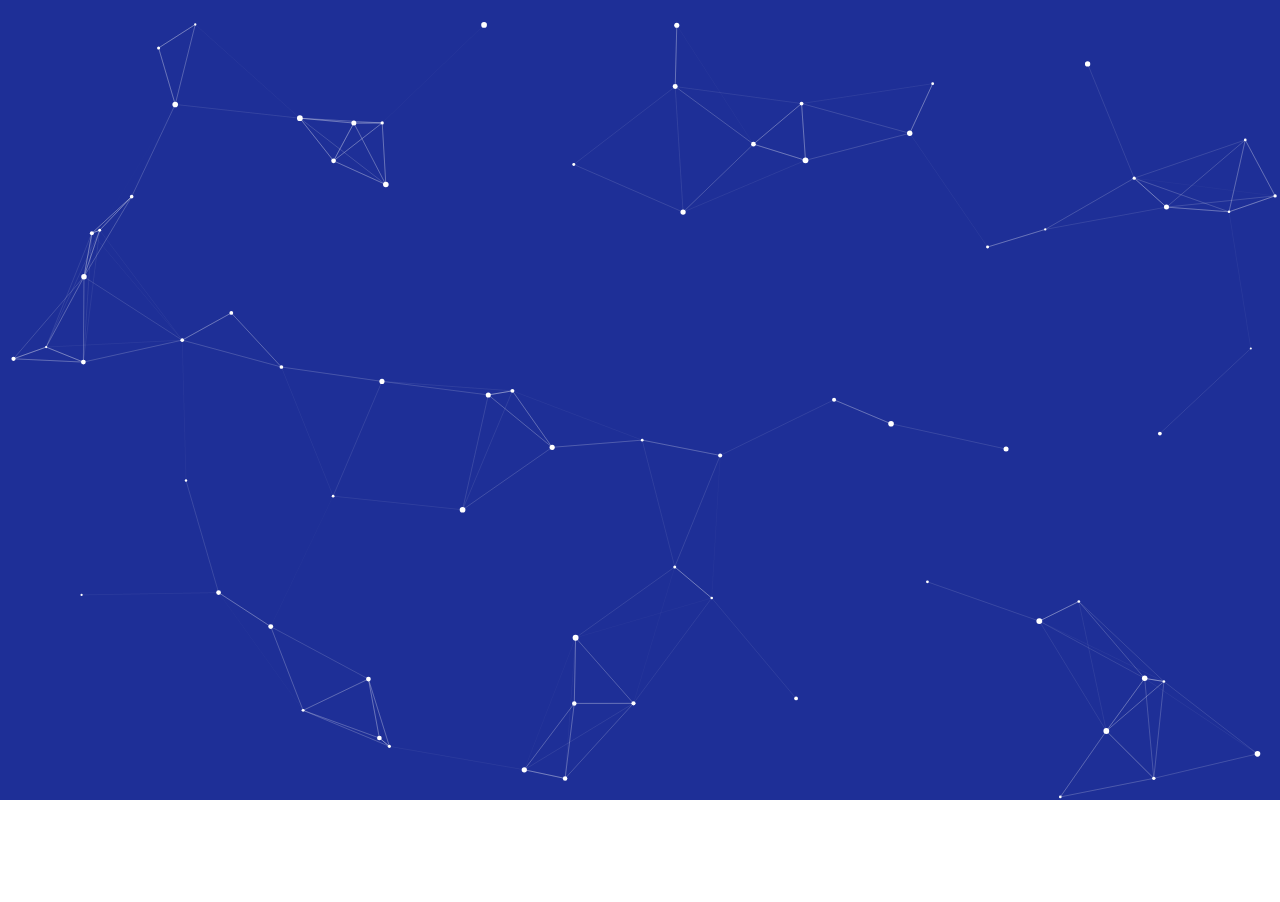
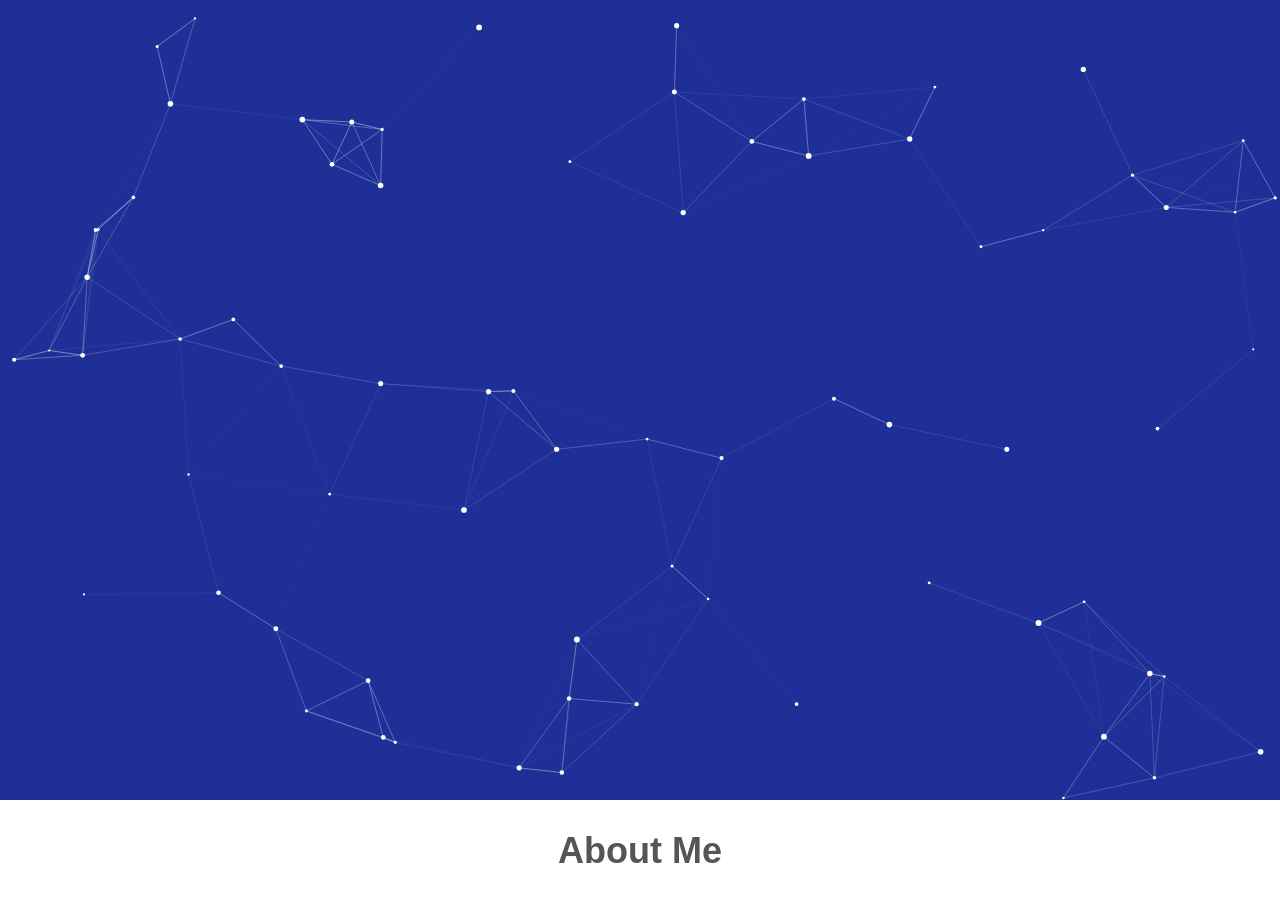
Before and after one commit to Sakthi-DevNinja/My-PortFolio, a React (Create React App) app: page / in a window 1280 px wide. Shown: the top 902 px of the page. Before the commit the page ends 800 px from the top, so only its background shows below. Built offline with nearby package versions, Linux system fonts and the light colour scheme.

Commit message:
added aboutme section

```diff
--- /dev/null
+++ b/src/Aboutme.jsx
@@ -0,0 +1,14 @@
+import React from 'react'
+
+const Aboutme = () => {
+  return (
+    <div id='aboutme'>
+        <div className="sec-hdr">
+            <h1 className="class-hdr">About Me</h1>
+        </div>
+
+    </div>
+  )
+}
+
+export default Aboutme
--- a/src/App.js
+++ b/src/App.js
@@ -1,6 +1,7 @@
 // import Header from './Header';
 // import Footer from './Footer';
 import Landing from './Landing';
+import Aboutme from './Aboutme';
 import './App.css';
 import ParticlesComponent from './components/particles';
 
@@ -10,8 +11,9 @@ function App() {
     <div className="App">
       <ParticlesComponent id="particles" />
       {/* <Header /> */}
+      {/* <Footer /> */}
       <Landing />
-      {/* <Footer /> */}
+      <Aboutme />
     </div>
   );
 }
--- a/src/index.css
+++ b/src/index.css
@@ -54,9 +54,6 @@ header, footer{
 h1 {
   margin: 0;
   padding: 0;
-  display: flex;
-  align-items: center;
-  justify-content: center;
 }
 
 main{
@@ -120,3 +117,22 @@ footer{
   width: 100%;
   line-height: 20px;
 }
+
+
+/* About me section */
+
+div#aboutme {
+  height: 100vh;
+  width: 100%;
+  background-color: #fff;
+}
+
+.sec-hdr {
+  padding: 30px 0px;
+  text-align: center;
+}
+
+h1.class-hdr {
+  font-size: 36px;
+  color: #555;
+}
```
